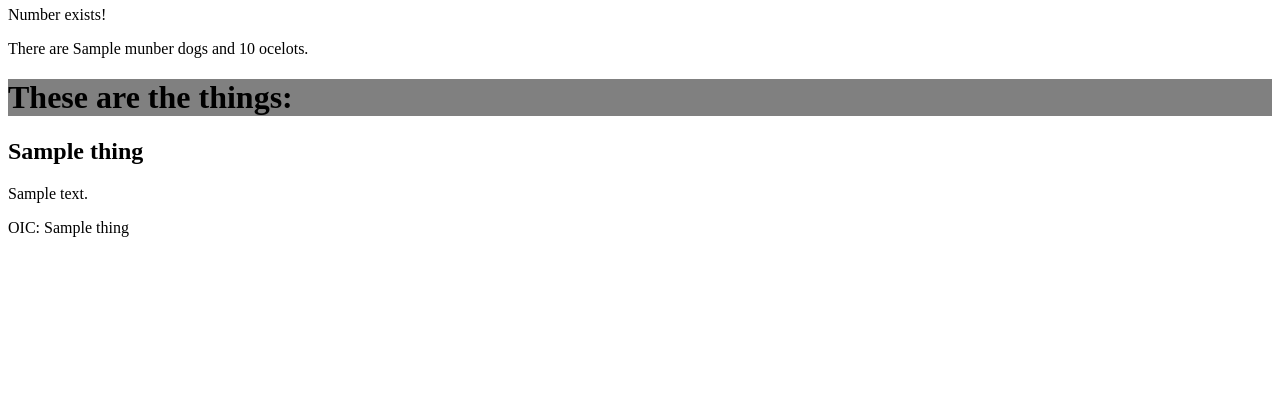
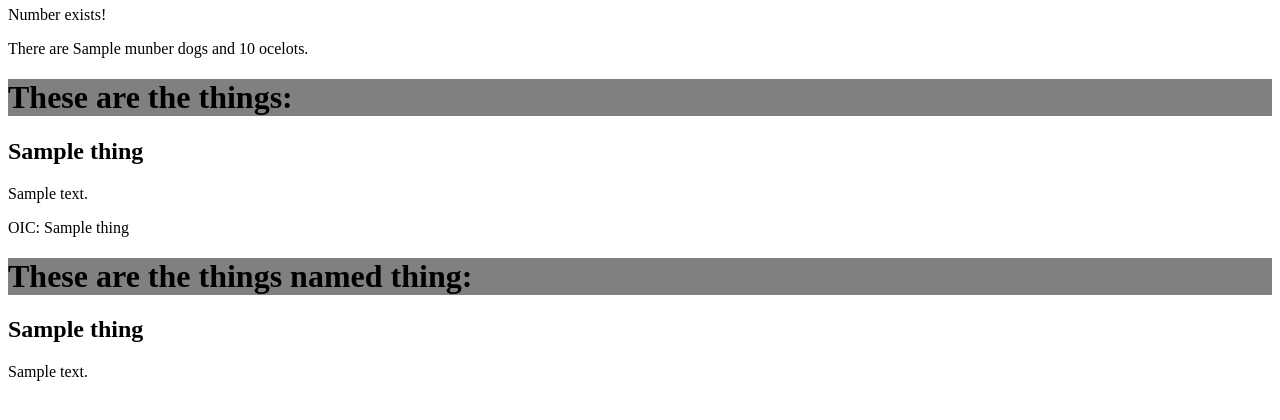
Before and after one commit to wogsland/pytn2016-hellowebapp, a Django app: template collection/templates/index.html in a window 1280 px wide. Shown: the part 242-662 px from the top of the page. Run offline with Django 3.2, Linux system fonts and the light colour scheme; tables that the repository leaves empty hold one stand-in row (values such as "Sample post"); the template is opened without the code that fills it: values that come from a table or form of the project are taken from there, most other values are stand-ins (such as "Sample title", 1, 10 or a date in 2020).

Commit message:
finished ch 7

```diff
--- a/collection/templates/index.html
+++ b/collection/templates/index.html
@@ -15,4 +15,9 @@
   <p>{{ nacho.description }}</p>
   {% endfor %}
   OIC: {{ uno.name}}<br />
+  <h1>These are the things named thing:</h1>
+  {% for nacho in things_named_thing %}
+  <h2>{{ nacho.name }}</h2>
+  <p>{{ nacho.description }}</p>
+  {% endfor %}
 {% endblock %}
--- a/collection/views.py
+++ b/collection/views.py
@@ -7,10 +7,12 @@ def index(request):
     thing = "Thinnged Nam"
     things = Thing.objects.all()
     thing_one = Thing.objects.get(name="thing one")
+    things_named_thing = Thing.objects.filter(name__contains='thing').order_by('?')
     return render(request, 'index.html', {
         'munber': munber,
         'single': 1,
         'thing': thing,
         'things':things,
         'uno': thing_one,
+        'things_named_thing': things_named_thing,
     })
```
Also changed, not shown: 1 other file.
